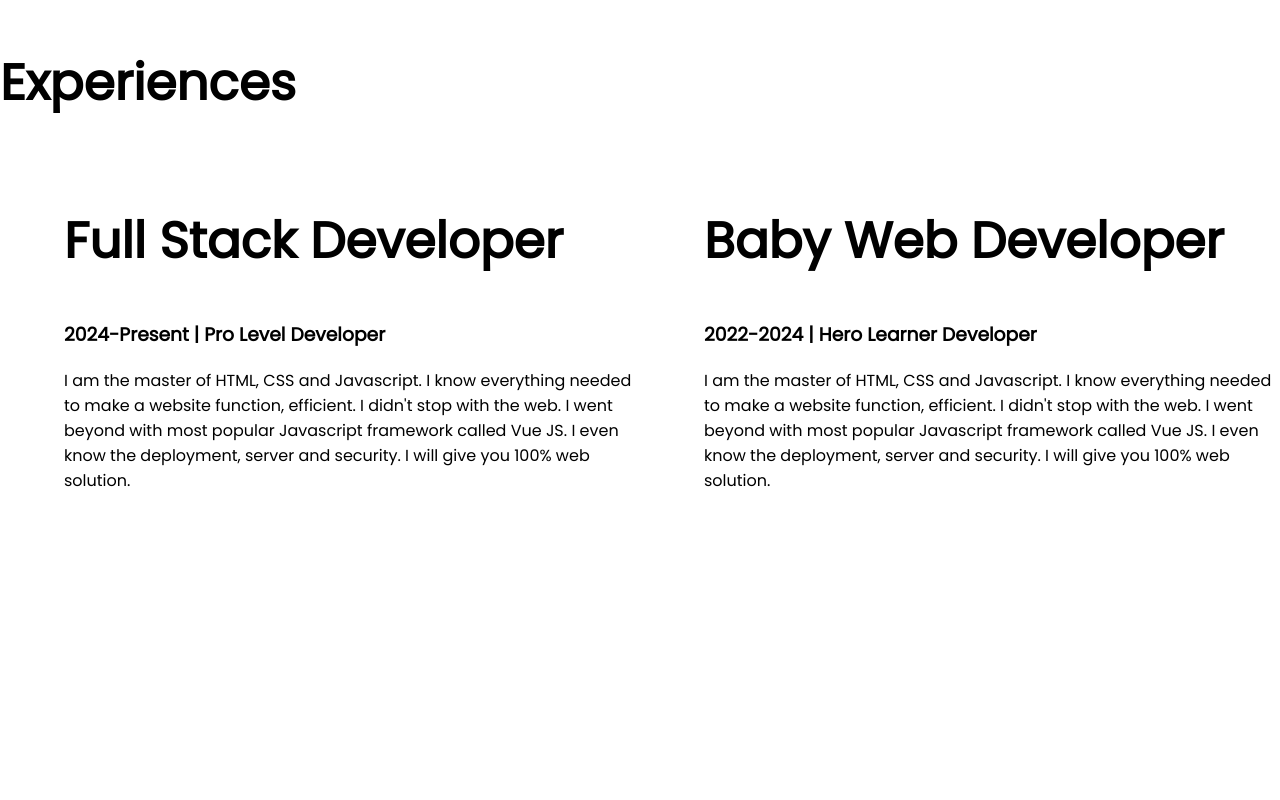
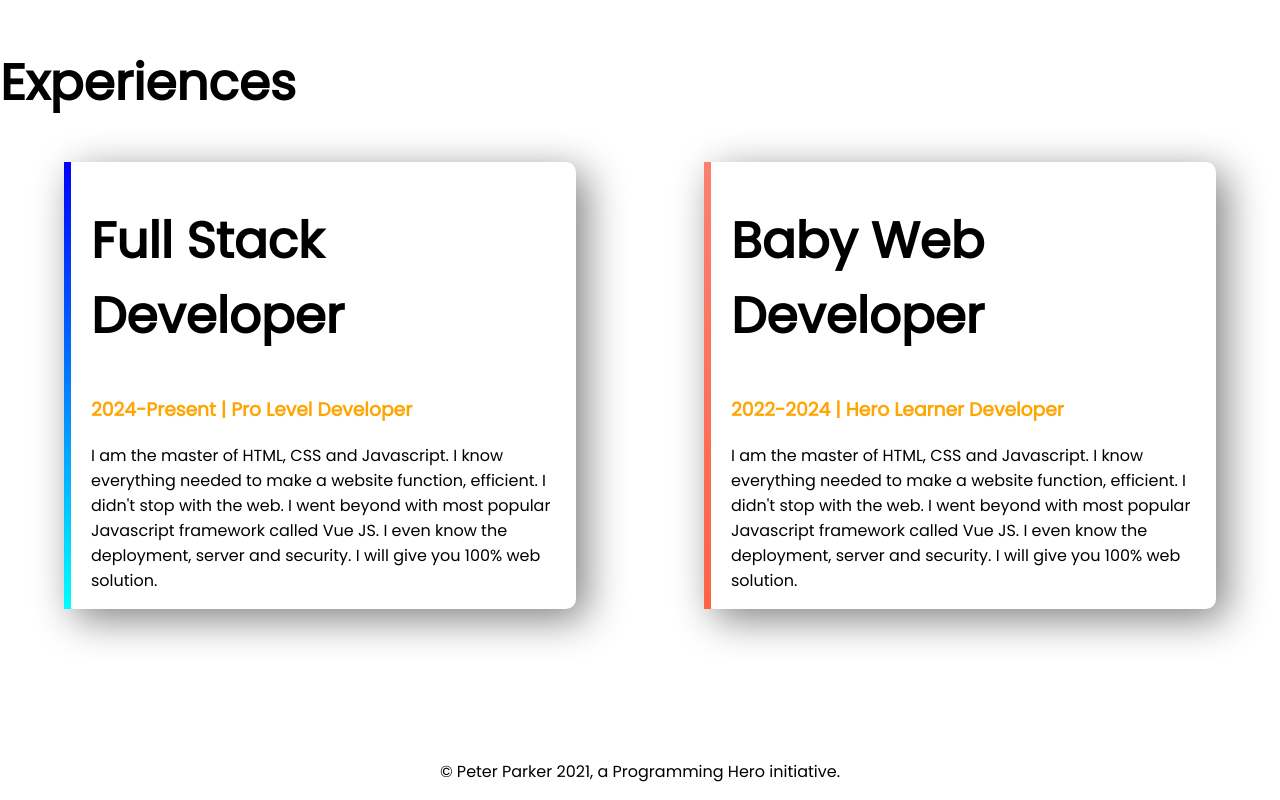
Before and after one commit to ZawwadUlSami/devport, a plain HTML site: page index.html in a window 1280 px wide. Shown: the part 1257-2057 px from the top of the page. Before the commit the page ends 1916 px from the top, so only its background shows below. Drawn offline with Linux system fonts and the light colour scheme.

Commit message:
footer and exp

```diff
--- a/index.html
+++ b/index.html
@@ -39,20 +39,23 @@
     <section class="experience-area">
         <h1>Experiences</h1>
         <div class="flexible-container">
-            <div class="half-width">
+            <div id="web-dev-experience" class="experience-item">
                 <h1>Full Stack Developer</h1>
-                <h3>2024-Present | Pro Level Developer</h3>
+                <h3 class="orange-color">2024-Present | Pro Level Developer</h3>
                 <p>I am the master of HTML, CSS and Javascript. I know everything needed to make a website function, efficient. I didn't stop with the web. I went beyond with most popular Javascript framework called Vue JS. I even know the deployment, server and security. I will give you 100% web solution.
                 </p>
             </div>
 
-            <div class="half-width">
-                <h1>Baby Web Developer</h1>
-                <h3>2022-2024 | Hero Learner Developer</h3>
+            <div id="full-stack-experience" class="experience-item">
+                <h1 >Baby Web Developer</h1>
+                <h3 class="orange-color">2022-2024 | Hero Learner Developer</h3>
                 <p>I am the master of HTML, CSS and Javascript. I know everything needed to make a website function, efficient. I didn't stop with the web. I went beyond with most popular Javascript framework called Vue JS. I even know the deployment, server and security. I will give you 100% web solution.
                 </p>
             </div>
         </div>
     </section>
+    <footer>
+        <p>© Peter Parker 2021, a Programming Hero initiative.</p>
+    </footer>
 </body>
 </html>
--- a/style.css
+++ b/style.css
@@ -6,7 +6,9 @@ body {
 h1 {
     font-size: 50px;
 }
-
+h2 {
+    font-size: 40px;
+}
 .orange-color {
     color: orange;
 }
@@ -19,6 +21,7 @@ h1 {
 .half-width {
     width: 50%;
     padding-left: 5%;
+
 }
 
 .half-width img{
@@ -44,3 +47,30 @@ h1 {
     background-repeat: no-repeat;
     background-position: right;
 }
+
+.experience-item {
+    width: 40%;
+    margin-left: 5%;
+    margin-right: 5%;
+    padding-left: 20px;
+    border-radius: 10px;
+    box-shadow: 10px 10px 40px grey;
+    border-left  : 10px solid;
+
+}
+
+#web-dev-experience {
+    border-left: 7px solid;
+    border-image: linear-gradient(blue, cyan);
+    border-image-slice: 1;
+}
+
+#full-stack-experience {
+    border-left: 7px solid;
+    border-image: linear-gradient(salmon,tomato);
+    border-image-slice: 1;
+}
+
+footer p {
+    text-align: center;
+}
```
